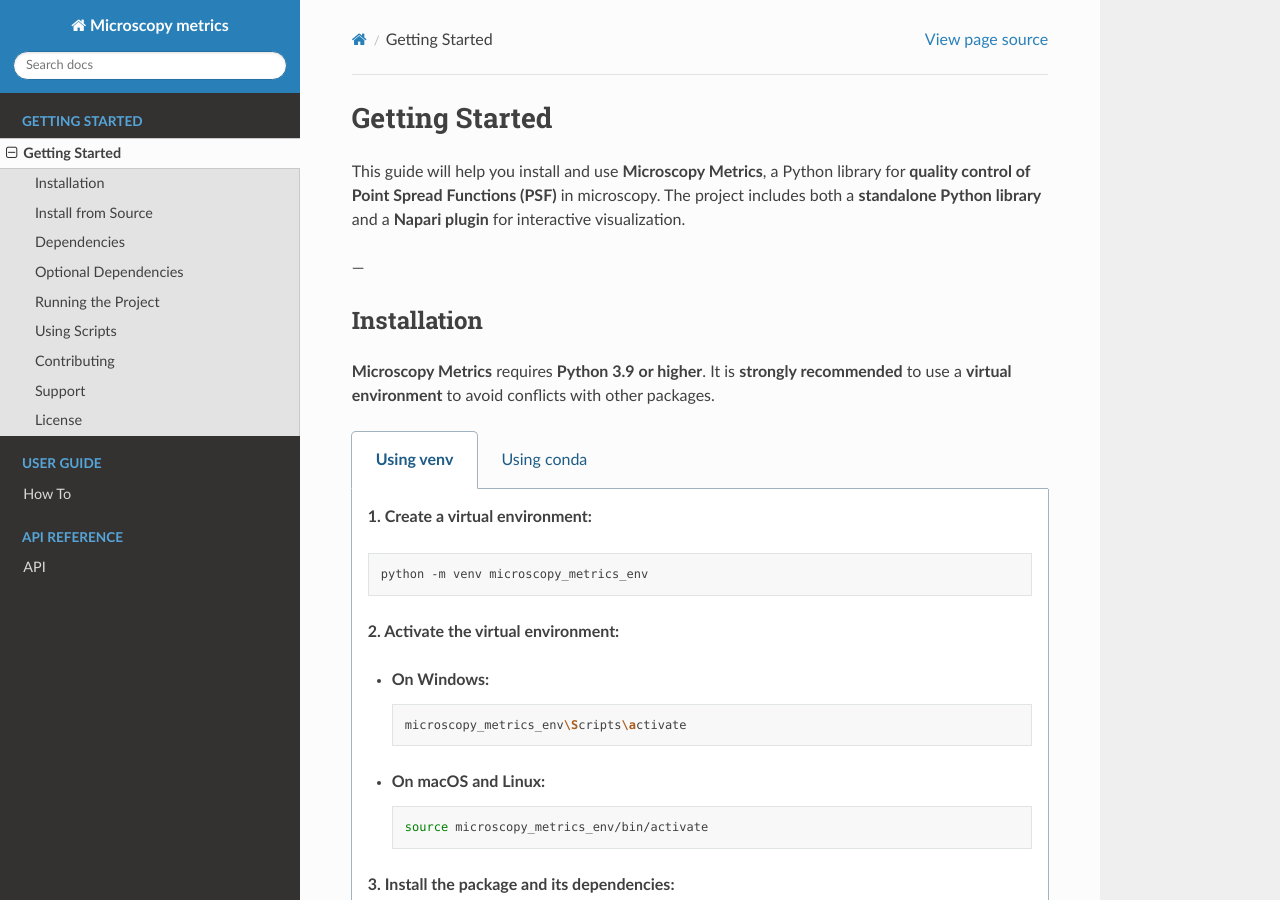
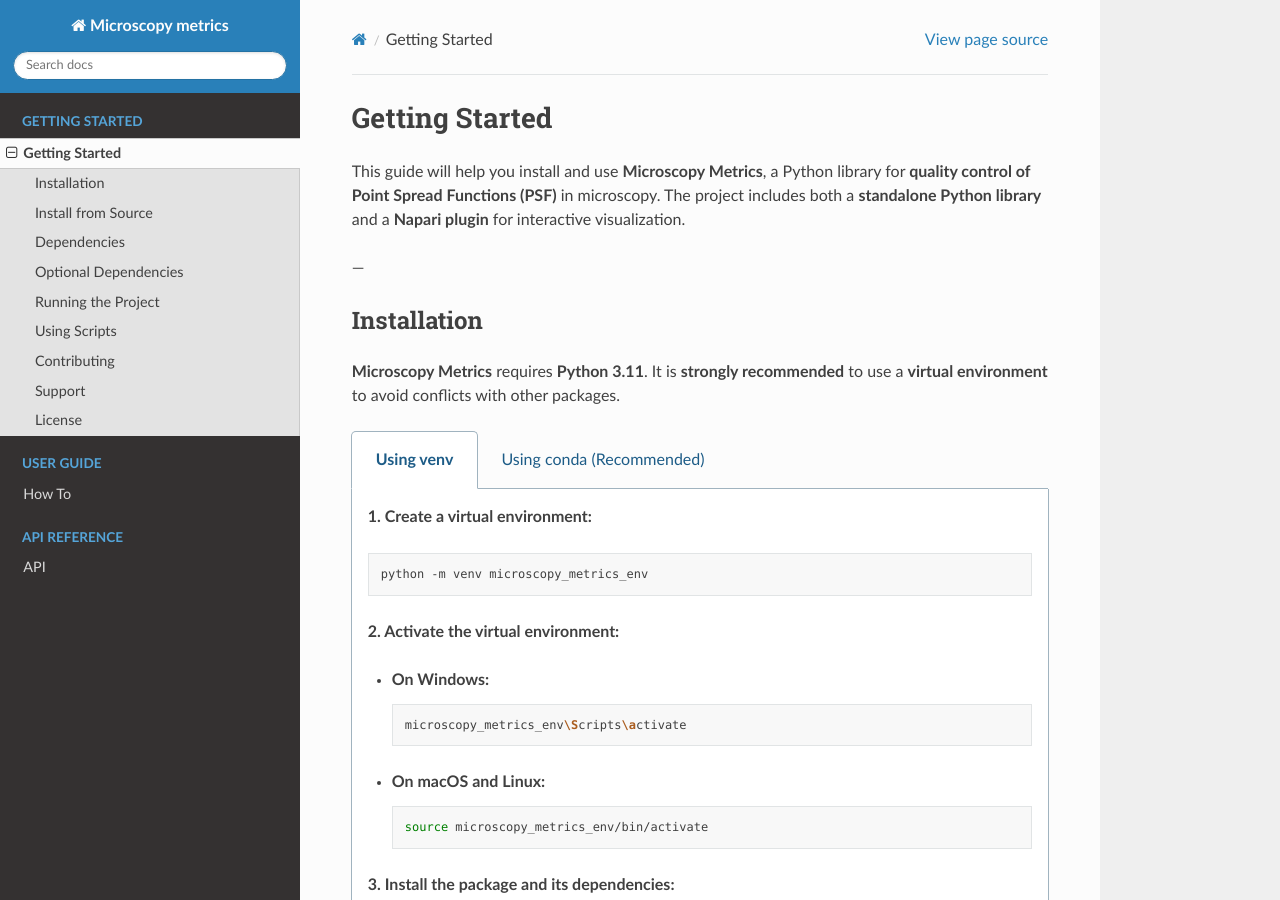
Before and after one commit to MontpellierRessourcesImagerie/microscopy-metrics, a Sphinx documentation site: the page built from docs/source/usage.rst, in a window 1280 px wide and 900 px high. Built offline with Sphinx 7.4.7 and the Read the Docs theme 3.1.0, drawn with Linux system fonts in a browser that asks for light colours.

Commit message:
update documentation

```diff
--- a/docs/source/usage.rst
+++ b/docs/source/usage.rst
@@ -14,7 +14,7 @@
 Installation
 ------------
 
-**Microscopy Metrics** requires **Python 3.9 or higher**.
+**Microscopy Metrics** requires **Python 3.11**.
 It is **strongly recommended** to use a **virtual environment** to avoid conflicts with other packages.
 
 .. tabs::
@@ -48,7 +48,7 @@
          pip install --upgrade pip
          pip install microscopy-metrics
 
-   .. tab:: Using conda
+   .. tab:: Using conda (Recommended)
 
       **1. Create a conda environment:**
 
```
Also changed, not shown: other parts of docs/source/usage.rst (+1 -1 lines).
